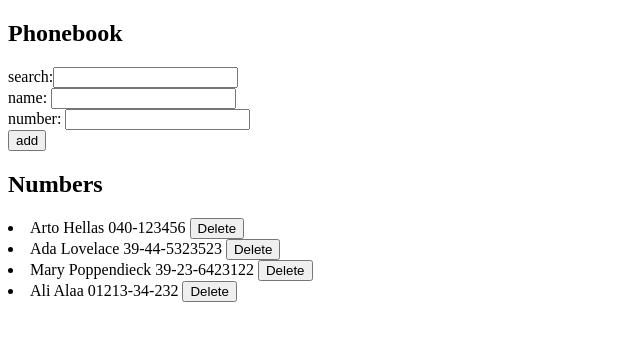
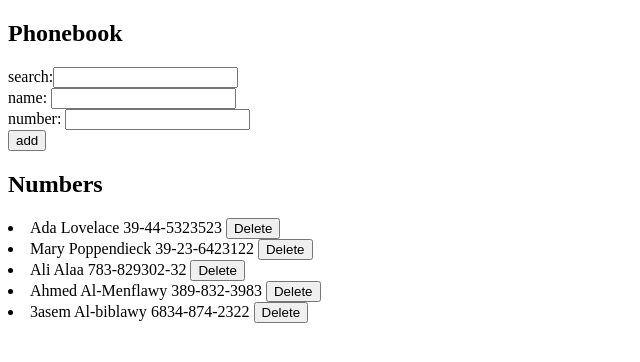
Before and after one commit to Ahmed101Mohammed/full-stack-course-homework, a React (Vite) app in the folder part2/phonebook/: page / in a window 1280 px wide. Shown: the top 362 px of the page, without its empty margins (0-640 px from the left). Built offline with nearby package versions, Linux system fonts and the light colour scheme; data requests are answered from the project's data file.

Commit message:
just some changes in db.

```diff
--- a/part2/phonebook/db.json
+++ b/part2/phonebook/db.json
@@ -1,10 +1,5 @@
 {
   "persons": [
-    {
-      "name": "Arto Hellas",
-      "number": "040-123456",
-      "id": "1"
-    },
     {
       "name": "Ada Lovelace",
       "number": "39-44-5323523",
@@ -18,7 +13,17 @@
     {
       "id": "1358",
       "name": "Ali Alaa",
-      "number": "01213-34-232"
+      "number": "783-829302-32"
+    },
+    {
+      "id": "7ecd",
+      "name": "Ahmed Al-Menflawy",
+      "number": "389-832-3983"
+    },
+    {
+      "id": "1603",
+      "name": "3asem Al-biblawy",
+      "number": "6834-874-2322"
     }
   ]
 }
--- a/part2/phonebook/src/App.jsx
+++ b/part2/phonebook/src/App.jsx
@@ -1,52 +1,10 @@
 import { useState, useEffect } from 'react'
 import phonbookServices from './services/phonbookServices'
+import Notification from './components/Notification'
+import Filter from './components/Filter'
+import PersonForm from './components/PersonForm'
+import Persons from './components/Persons'
 
-const Notification = ({message})=>
-{
-  if(!message.content)
-  {
-    return null;
-  }
-
-  return (<div className={message.styleClass}>{message.content}</div>)
-}
-const Filter = ({search, handleChange})=>
-{
-  return (
-    <form>
-        <label htmlFor="search">search:</label>
-        <input type="search" id="search" value={search} onChange={handleChange} />
-    </form>
-  )
-}
-
-const PersonForm = ({handleSubmit, newName, newNumber, handleChangeForName, handleChangeForNumber})=>
-{
-  return(
-    <form onSubmit={handleSubmit}>
-        <div>
-          name: <input value={newName} onChange={handleChangeForName}/>
-        </div>
-        <div>number: <input value={newNumber} onChange={handleChangeForNumber}/></div>
-        <div>
-          <button type="submit">add</button>
-        </div>
-    </form>
-  )
-}
-
-const Person = ({person, handleRemoving})=>{
-  return <li>{person.name} {person.number} <button onClick={handleRemoving}>Delete</button></li>
-}
-
-const Persons = ({persons, handleRemove})=>
-{
-  return(
-    <>
-      {persons.map((person)=>(<Person key={person.id} person={person} handleRemoving={()=>handleRemove(person.id, person.name)}/>))}
-    </>
-  )
-}
 const App = () => {
   const [persons, setPersons] = useState([])
   const [newName, setNewName] = useState('')
--- /dev/null
+++ b/part2/phonebook/src/components/Filter.jsx
@@ -0,0 +1,11 @@
+const Filter = ({search, handleChange})=>
+{
+  return (
+    <form>
+        <label htmlFor="search">search:</label>
+        <input type="search" id="search" value={search} onChange={handleChange} />
+    </form>
+  )
+}
+
+export default Filter
--- /dev/null
+++ b/part2/phonebook/src/components/Notification.jsx
@@ -0,0 +1,11 @@
+const Notification = ({message})=>
+{
+  if(!message.content)
+  {
+    return null;
+  }
+
+  return (<div className={message.styleClass}>{message.content}</div>)
+}
+
+export default Notification
--- /dev/null
+++ b/part2/phonebook/src/components/PersonForm.jsx
@@ -0,0 +1,16 @@
+const PersonForm = ({handleSubmit, newName, newNumber, handleChangeForName, handleChangeForNumber})=>
+{
+  return(
+    <form onSubmit={handleSubmit}>
+        <div>
+          name: <input value={newName} onChange={handleChangeForName}/>
+        </div>
+        <div>number: <input value={newNumber} onChange={handleChangeForNumber}/></div>
+        <div>
+          <button type="submit">add</button>
+        </div>
+    </form>
+  )
+}
+
+export default PersonForm
--- /dev/null
+++ b/part2/phonebook/src/components/Persons.jsx
@@ -0,0 +1,14 @@
+const Person = ({person, handleRemoving})=>{
+    return <li>{person.name} {person.number} <button onClick={handleRemoving}>Delete</button></li>
+  }
+
+  const Persons = ({persons, handleRemove})=>
+  {
+    return(
+      <>
+        {persons.map((person)=>(<Person key={person.id} person={person} handleRemoving={()=>handleRemove(person.id, person.name)}/>))}
+      </>
+    )
+  }
+
+export default Persons;
```
